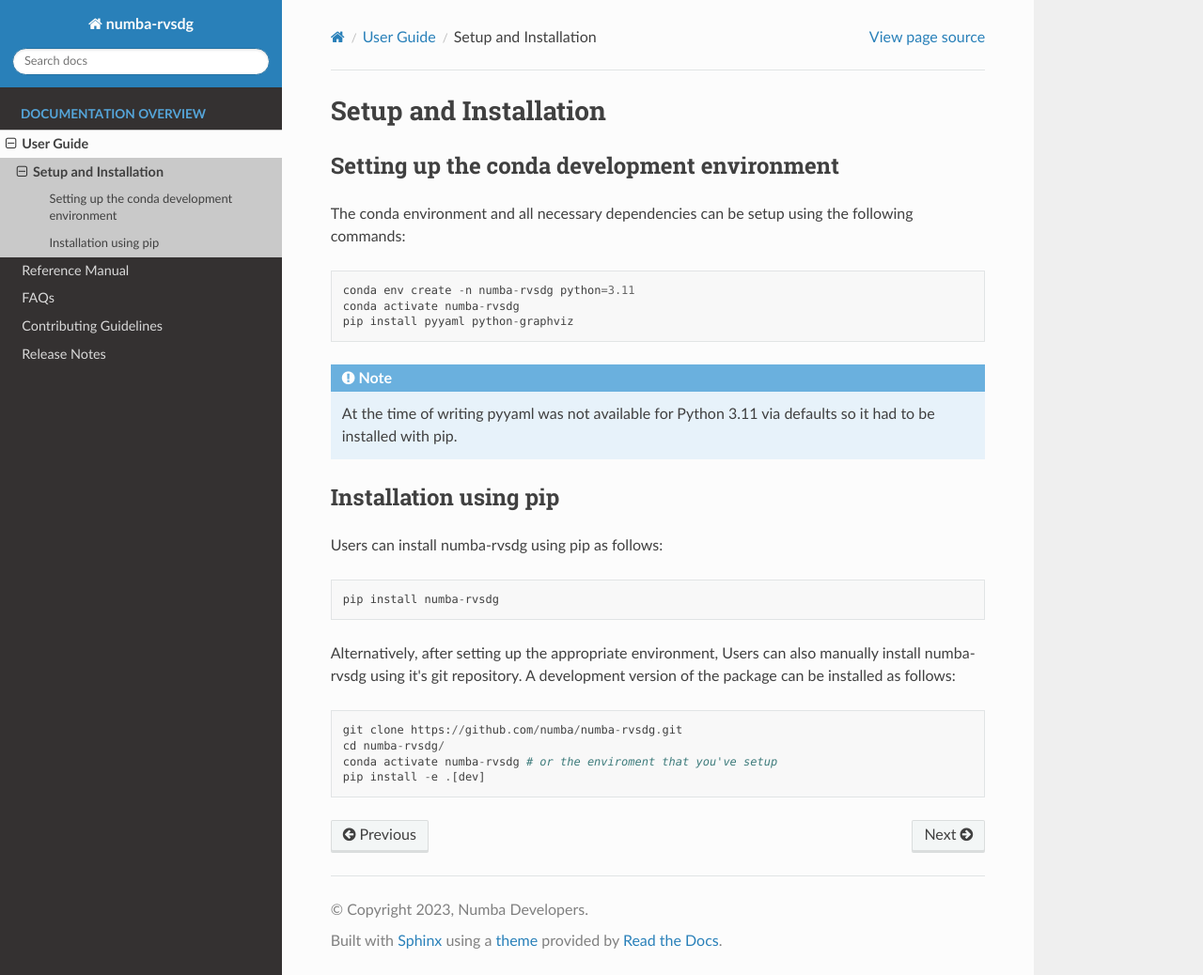
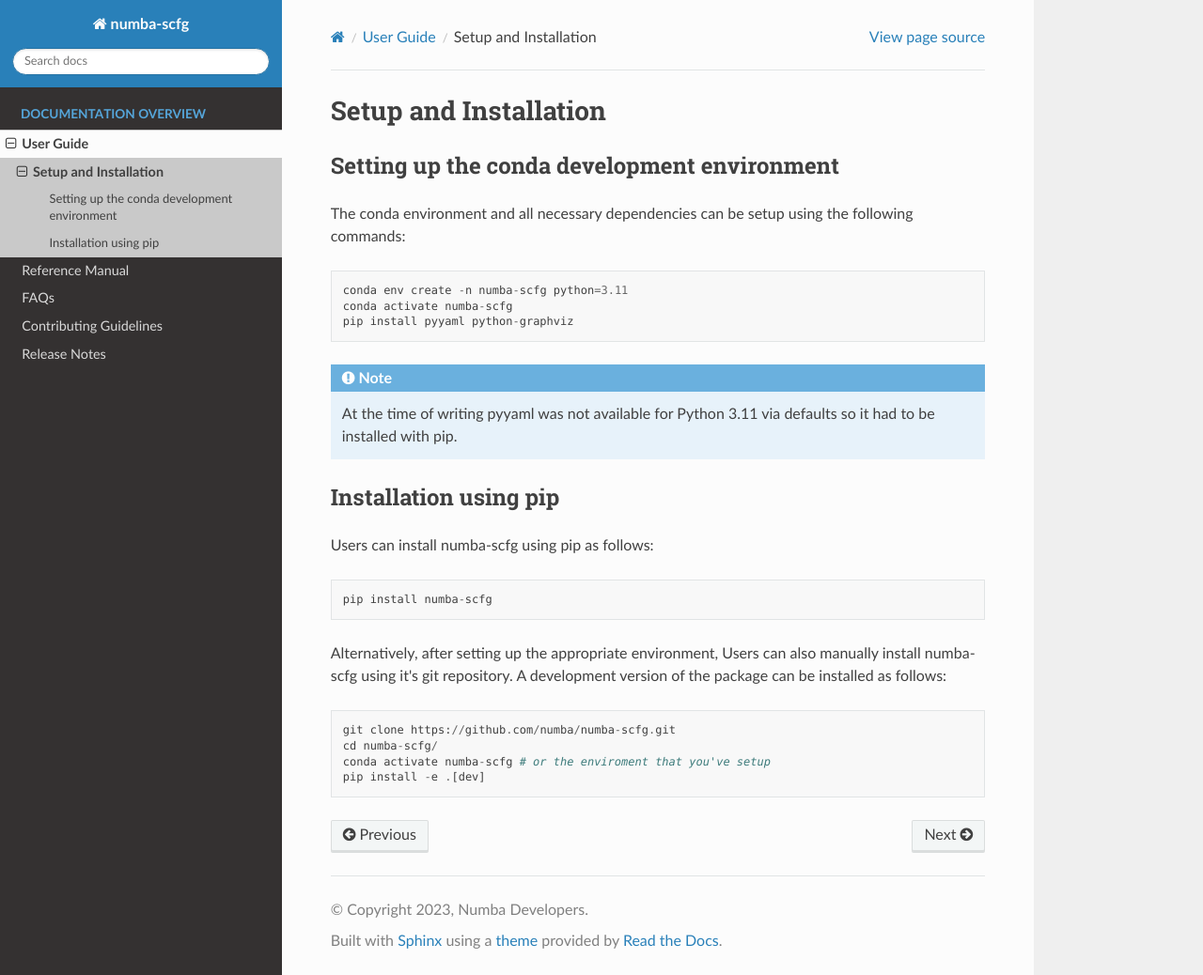
Before and after one commit to numba/numba-rvsdg, a Sphinx documentation site: the page built from docs/source/user_guide/install.rst, in a window 1280 px wide and 1038 px high. Shown: the whole window at 94% size. Built offline with Sphinx 7.4.7 and the Read the Docs theme 3.1.0, drawn with Linux system fonts in a browser that asks for light colours; pages that are not in the unit, such as notebooks, are missing from menus.

Commit message:
rename project in docs too
As title

```diff
--- a/docs/source/conf.py
+++ b/docs/source/conf.py
@@ -6,7 +6,7 @@
 # -- Project information -----------------------------------------------------
 # https://www.sphinx-doc.org/en/master/usage/configuration.html#project-information
 
-project = 'numba-rvsdg'
+project = 'numba-scfg'
 copyright = '2023, Numba Developers'
 author = 'Numba Developers'
 release = '0.0.6-dev0'
--- a/docs/source/user_guide/install.rst
+++ b/docs/source/user_guide/install.rst
@@ -8,8 +8,8 @@
 
 The conda environment and all necessary dependencies can be setup using the following commands::
 
-        conda env create -n numba-rvsdg python=3.11
-        conda activate numba-rvsdg
+        conda env create -n numba-scfg python=3.11
+        conda activate numba-scfg
         pip install pyyaml python-graphviz
 
 .. note::
@@ -18,14 +18,14 @@
 Installation using pip
 ----------------------
 
-Users can install numba-rvsdg using pip as follows::
+Users can install numba-scfg using pip as follows::
 
-        pip install numba-rvsdg
+        pip install numba-scfg
 
-Alternatively, after setting up the appropriate environment, Users can also manually install numba-rvsdg using it's git repository.
+Alternatively, after setting up the appropriate environment, Users can also manually install numba-scfg using it's git repository.
 A development version of the package can be installed as follows::
 
-        git clone https://github.com/numba/numba-rvsdg.git
-        cd numba-rvsdg/
-        conda activate numba-rvsdg # or the enviroment that you've setup
+        git clone https://github.com/numba/numba-scfg.git
+        cd numba-scfg/
+        conda activate numba-scfg # or the enviroment that you've setup
         pip install -e .[dev]
```
Also changed, not shown: docs/source/contributing.rst (+7 -7 lines), docs/source/index.rst (+5 -5 lines).
